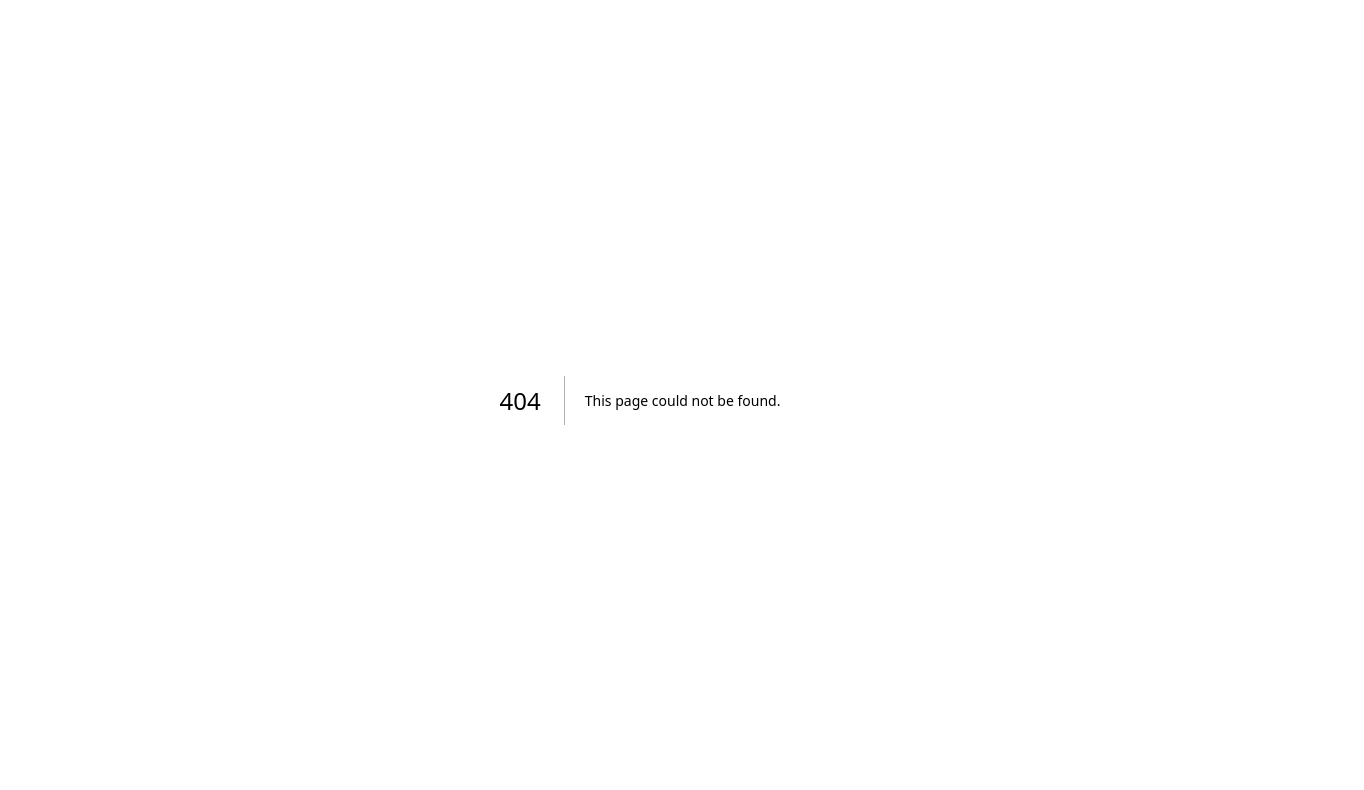
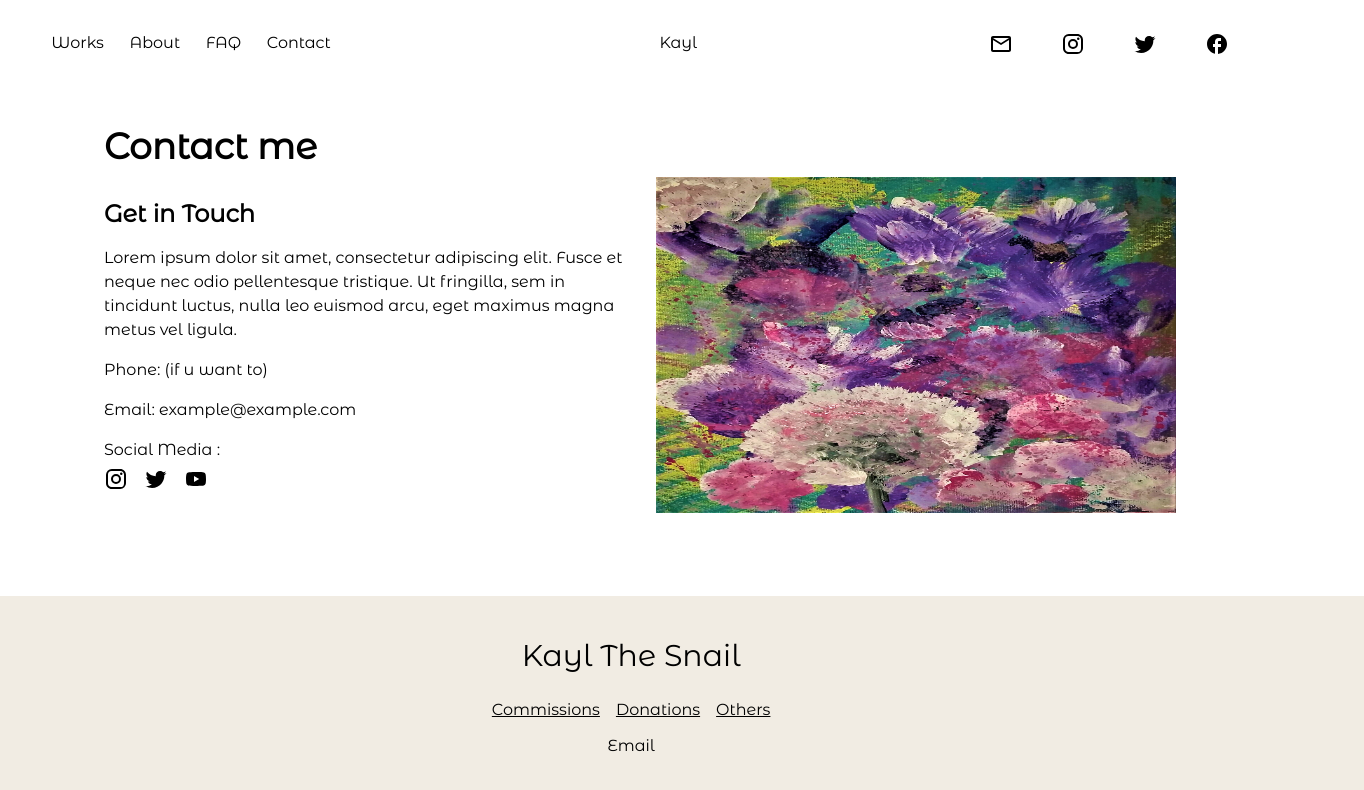
Before and after one commit to Siminder/art-website, a Next.js app: page /Contact in a window 1280 px wide. Before the commit this address had no page. Shown: the top 790 px of the page, 1364 px wide, since content can reach past the window. Built offline with nearby package versions, Linux system fonts and the light colour scheme.

Commit message:
adding a about page and contact page

```diff
--- /dev/null
+++ b/src/app/Contact/page.tsx
@@ -0,0 +1,51 @@
+"use client"
+import { FC } from 'react';
+import Navbar from '../componets/Navbar';
+import Footer from '../componets/Footer';
+import { Instagram, Twitter, YouTube } from '@mui/icons-material';
+
+
+interface ContactProps {}
+
+const Contact: FC<ContactProps> = ({}) => {
+  return (
+    <div className="flex flex-col min-h-screen">
+      <Navbar />
+      <div className="flex-grow">
+        <div className="flex justify-center">
+          <div className="max-w-6xl w-full p-10">
+            <h2 className="text-4xl font-bold mb-8">Contact me</h2>
+            <div className="grid grid-cols-2 gap-8">
+              <div>
+                <h3 className="text-2xl font-bold mb-4">Get in Touch</h3>
+                <p className="mb-4">Lorem ipsum dolor sit amet, consectetur adipiscing elit. Fusce et neque nec odio pellentesque tristique. Ut fringilla, sem in tincidunt luctus, nulla leo euismod arcu, eget maximus magna metus vel ligula.</p>
+                <p className="mb-4">Phone: (if u want to)</p>
+                <p className="mb-4">Email: example@example.com</p>
+                <p>Social Media :</p>
+                <div className="flex items-center space-x-4 pt-1 ">
+                  <a href="https://www.instagram.com" className="">
+                    <Instagram />
+                  </a>
+                  <a href="https://twitter.com" className="">
+                    <Twitter />
+                  </a>
+                  <a href="https://www.youtube.com" className="">
+                    <YouTube />
+                  </a>
+                </div>
+              </div>
+              <div className="relative">
+                <div className="absolute inset-0 flex items-center justify-center">
+                  <img className="w-full h-[336px] " src="/Art15.png" alt="Contact" />
+                </div>
+              </div>
+            </div>
+          </div>
+        </div>
+      </div>
+      <Footer />
+    </div>
+  );
+};
+
+export default Contact;
--- a/src/app/about/page.tsx
+++ b/src/app/about/page.tsx
@@ -1,6 +1,7 @@
-import { FC } from 'react'
-import Navbar from '../componets/Navbar'
-import Footer from '../componets/Footer'
+import { FC } from 'react';
+import Navbar from '../componets/Navbar';
+import Footer from '../componets/Footer';
+import Image from 'next/image';
 
 interface pageProps {
 
@@ -10,9 +11,57 @@ const page: FC<pageProps> = ({}) => {
   return (
     <>
     <Navbar/>
-    <Footer/>
-    </>
-    )
+      <div className='flex justify-center'>
+
+        <div className='max-w-6xl w-full p-8'>
+          <div className='grid grid-cols-12 gap-8'>
+            <div className='col-span-5'>
+              <img className="h-full w-full object-cover" src="./Art1.png" alt="" />
+            </div>
+            <div className='col-span-7 flex flex-col justify-center'>
+              <h2 className='text-4xl font-bold mb-6'>About the artist</h2>
+              <p className='text-sm mb-6'>Birthday</p>
+              <p className='text-sm mb-6'>She/her</p>
+              <p className='text-lg mb-6'>
+                Lorem ipsum dolor sit amet, consectetur adipiscing elit. Phasellus auctor ullamcorper justo, et lobortis massa efficitur id. Sed vehicula consequat malesuada. Nulla facilisi. Mauris auctor nibh id augue maximus interdum.
+              </p>
+              <p className='text-lg mb-6'>
+                Donec gravida lorem sit amet neque consequat, vitae congue neque tempor. Sed eget fringilla ex, vel bibendum eros. Nam euismod, urna id auctor eleifend, elit ligula aliquet lacus, at placerat mauris dolor non odio.
+              </p>
+              <p className='text-lg'>
+                Ut vel nisl consectetur, ullamcorper nunc in, posuere orci. Donec volutpat ex eget ultricies tincidunt. Nulla facilisi. Proin nec mi tincidunt, posuere est ut, fringilla ligula. Nam facilisis, mi id tincidunt volutpat, sem erat fringilla neque, id facilisis odio lorem at risus.
+              </p>
+            </div>
+          </div>
+
+          <div className='flex items-center mt-12'>
+            <div className='flex flex-col justify-center'>
+              <h3 className='text-2xl font-bold mb-10'>Join Our Community</h3>
+              <p className='text-lg mt-0'>
+                Lorem ipsum dolor sit amet, consectetur adipiscing elit. Phasellus auctor ullamcorper justo, et lobortis massa efficitur id.
+
+              </p>
+              <a href="https://discord.com/app" className="mt-4 px-8 py-4 text-base font-semibold text-black uppercase bg-transparent hover:bg-black hover:text-white rounded-full transition-colors duration-200 flex items-center justify-center border-2 border-black">
+                    Join Now
+                  </a>
+
+            </div>
+            <div className='ml-8'>
+              <Image
+                className='w-[519px] h-[313px] object-cover '
+                src='/Art5.png'
+                alt='Community Image'
+                width={519}
+                height={313}
+              />
+            </div>
+          </div>
+        </div>
+
+      </div>
+      <Footer/>
+   </>
+    );
 }
 
 export default page
--- a/src/app/componets/Navbar.tsx
+++ b/src/app/componets/Navbar.tsx
@@ -2,9 +2,9 @@
 
 import { FC } from 'react'
 import '../globals.css'
-import { faEnvelope  } from '@fortawesome/free-solid-svg-icons'
+
 import { Instagram, MailOutlineOutlined, Twitter, FacebookOutlined  } from '@mui/icons-material';
-import { FontAwesomeIcon } from '@fortawesome/react-fontawesome'
+
 
 
 
@@ -36,7 +36,7 @@ const Navbar: FC<NavbarProps> = () => {
                 </a>
               </div>
               <div className='mr-[2vw] whitespace-nowrap'>
-                <a href='/'>
+                <a href='../Contact/'>
                   Contact
                 </a>
               </div>
```
